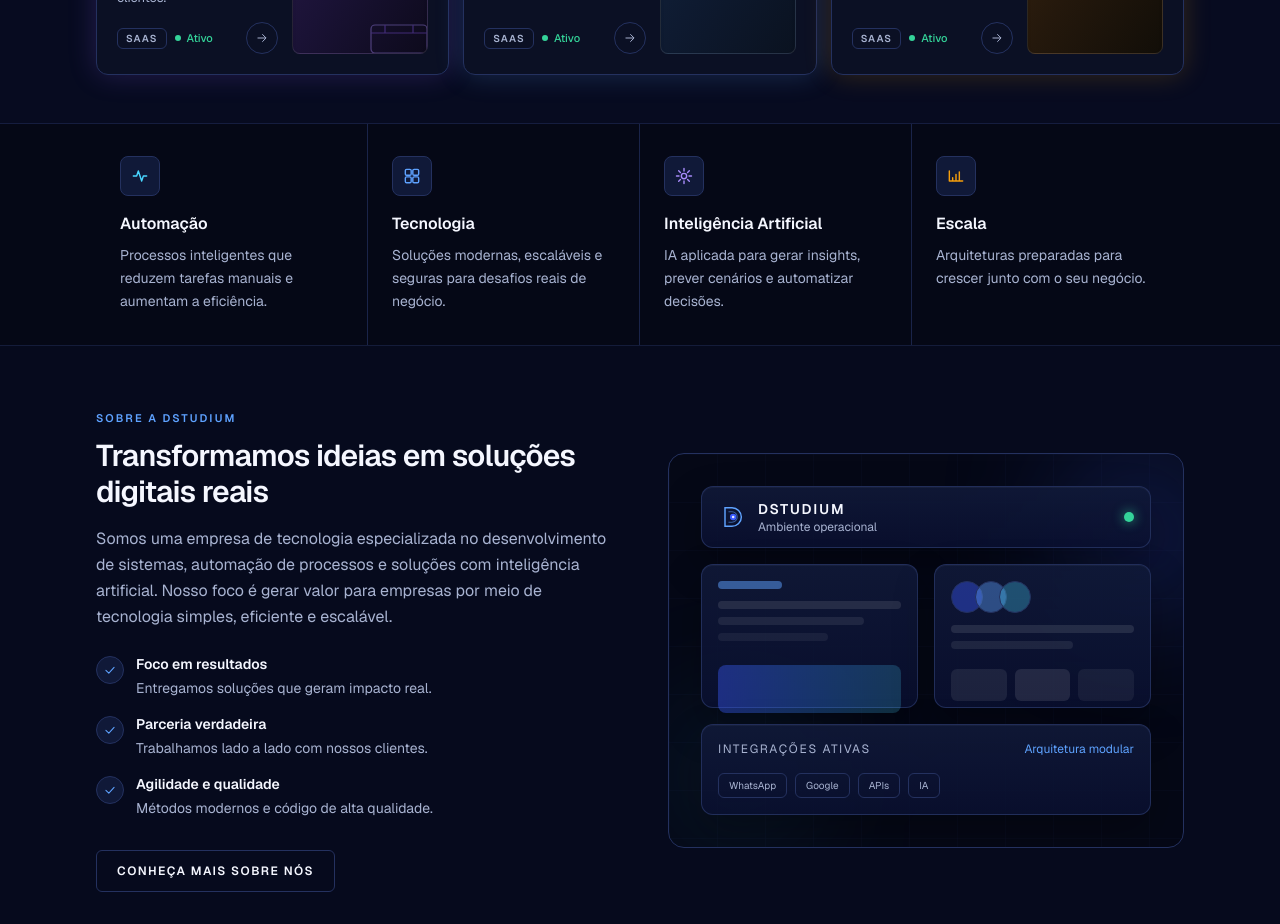
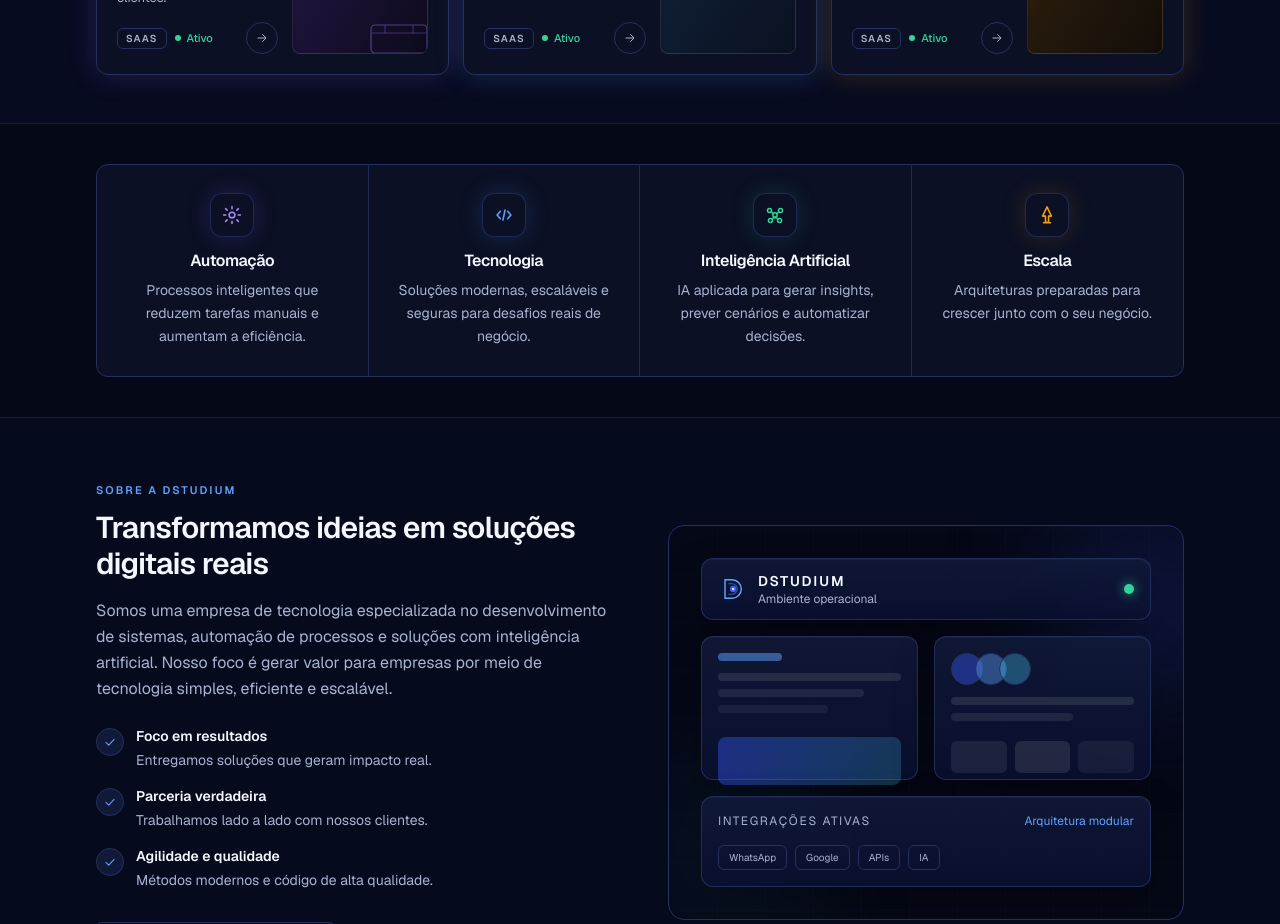
Before and after one commit to danilosipi/dstudium, a Next.js app in the folder frontend/: page / in a window 1280 px wide. Shown: the part 1000-1924 px from the top of the page. Built offline with nearby package versions, Linux system fonts and the light colour scheme.

Commit message:
feat: aproximar faixa de pilares do protótipo

```diff
--- a/frontend/src/components/sections/pillars.tsx
+++ b/frontend/src/components/sections/pillars.tsx
@@ -1,52 +1,23 @@
 import { Container } from "@/components/layout/container";
-import {
-  IconAi,
-  IconAutomation,
-  IconScale,
-  IconTech,
-} from "@/components/ui/icons";
+import { PillarItem } from "@/components/ui/pillar-item";
 import { pillars } from "@/data/pillars";
-import type { Pillar } from "@/types";
-
-const iconMap = {
-  automation: IconAutomation,
-  tech: IconTech,
-  ai: IconAi,
-  scale: IconScale,
-} as const;
-
-const accentClass: Record<Pillar["accent"], string> = {
-  cyan: "text-glow",
-  blue: "text-blue-accent",
-  violet: "text-accent-violet",
-  orange: "text-accent-orange",
-};
 
 export function Pillars() {
   return (
     <section
-      className="border-b border-border/50 bg-bg-primary"
+      className="border-b border-border/50 bg-bg-primary py-8 sm:py-10"
       aria-label="Pilares"
     >
-      <Container className="grid divide-y divide-border/70 sm:grid-cols-2 sm:divide-x sm:divide-y-0 lg:grid-cols-4">
-        {pillars.map((pillar) => {
-          const Icon = iconMap[pillar.icon];
-          return (
-            <article key={pillar.id} className="px-5 py-8 sm:px-6">
-              <div
-                className={`mb-4 inline-flex h-10 w-10 items-center justify-center rounded-lg border border-border bg-surface ${accentClass[pillar.accent]}`}
-              >
-                <Icon className="h-5 w-5" />
-              </div>
-              <h3 className="text-base font-semibold text-text-primary">
-                {pillar.title}
-              </h3>
-              <p className="mt-2 text-sm leading-relaxed text-text-secondary">
-                {pillar.description}
-              </p>
-            </article>
-          );
-        })}
+      <Container>
+        <div className="overflow-hidden rounded-xl border border-[#24315F] bg-[#0B1024]">
+          <ul className="grid grid-cols-1 divide-y divide-[#24315F]/80 lg:grid-cols-4 lg:divide-x lg:divide-y-0">
+            {pillars.map((pillar) => (
+              <li key={pillar.id} className="min-w-0">
+                <PillarItem pillar={pillar} />
+              </li>
+            ))}
+          </ul>
+        </div>
       </Container>
     </section>
   );
--- a/frontend/src/components/ui/icons.tsx
+++ b/frontend/src/components/ui/icons.tsx
@@ -10,13 +10,30 @@
   );
 }
 
+export function IconGear({ className = "" }: IconProps) {
+  return (
+    <svg viewBox="0 0 24 24" fill="none" className={className} aria-hidden>
+      <circle cx="12" cy="12" r="3.1" stroke="currentColor" strokeWidth="1.7" />
+      <path
+        d="M12 2.8v2.4M12 18.8v2.4M2.8 12h2.4M18.8 12h2.4M5.05 5.05l1.7 1.7M17.25 17.25l1.7 1.7M18.95 5.05l-1.7 1.7M6.75 17.25l-1.7 1.7"
+        stroke="currentColor"
+        strokeWidth="1.7"
+        strokeLinecap="round"
+      />
+    </svg>
+  );
+}
+
 export function IconTech({ className = "" }: IconProps) {
   return (
     <svg viewBox="0 0 24 24" fill="none" className={className} aria-hidden>
-      <rect x="4" y="4" width="7" height="7" rx="1.5" stroke="currentColor" strokeWidth="1.7" />
-      <rect x="13" y="4" width="7" height="7" rx="1.5" stroke="currentColor" strokeWidth="1.7" />
-      <rect x="4" y="13" width="7" height="7" rx="1.5" stroke="currentColor" strokeWidth="1.7" />
-      <rect x="13" y="13" width="7" height="7" rx="1.5" stroke="currentColor" strokeWidth="1.7" />
+      <path
+        d="M8 8 4.5 12 8 16M16 8l3.5 4L16 16M13.2 6.5 10.8 17.5"
+        stroke="currentColor"
+        strokeWidth="1.7"
+        strokeLinecap="round"
+        strokeLinejoin="round"
+      />
     </svg>
   );
 }
@@ -30,10 +47,34 @@
   );
 }
 
+export function IconNeural({ className = "" }: IconProps) {
+  return (
+    <svg viewBox="0 0 24 24" fill="none" className={className} aria-hidden>
+      <circle cx="6" cy="7" r="2.2" stroke="currentColor" strokeWidth="1.6" />
+      <circle cx="18" cy="7" r="2.2" stroke="currentColor" strokeWidth="1.6" />
+      <circle cx="12" cy="12" r="2.4" stroke="currentColor" strokeWidth="1.6" />
+      <circle cx="7" cy="18" r="2.2" stroke="currentColor" strokeWidth="1.6" />
+      <circle cx="17" cy="18" r="2.2" stroke="currentColor" strokeWidth="1.6" />
+      <path
+        d="M7.8 8.4 10.4 10.6M16.2 8.4 13.6 10.6M12 14.4v1.4M9.2 16.4l1.4-2.2M14.8 16.4l-1.4-2.2"
+        stroke="currentColor"
+        strokeWidth="1.5"
+        strokeLinecap="round"
+      />
+    </svg>
+  );
+}
+
 export function IconScale({ className = "" }: IconProps) {
   return (
     <svg viewBox="0 0 24 24" fill="none" className={className} aria-hidden>
-      <path d="M4 18V6M4 18h16M8 14v4M12 10v8M16 7v11" stroke="currentColor" strokeWidth="1.7" strokeLinecap="round" />
+      <path
+        d="M12 3.2 7.2 13.2h3.1V20h3.4v-6.8h3.1L12 3.2Z"
+        stroke="currentColor"
+        strokeWidth="1.7"
+        strokeLinejoin="round"
+      />
+      <path d="M8.2 20.5h7.6" stroke="currentColor" strokeWidth="1.7" strokeLinecap="round" />
     </svg>
   );
 }
--- /dev/null
+++ b/frontend/src/components/ui/pillar-item.tsx
@@ -0,0 +1,65 @@
+import type { ReactNode } from "react";
+import {
+  IconGear,
+  IconNeural,
+  IconScale,
+  IconTech,
+} from "@/components/ui/icons";
+import type { Pillar, PillarAccent, PillarIcon } from "@/types";
+
+const accentStyles: Record<
+  PillarAccent,
+  { icon: string; glow: string }
+> = {
+  purple: {
+    icon: "text-accent-violet",
+    glow: "shadow-[0_0_24px_rgba(139,92,246,0.18)]",
+  },
+  blue: {
+    icon: "text-blue-accent",
+    glow: "shadow-[0_0_24px_rgba(94,162,255,0.18)]",
+  },
+  green: {
+    icon: "text-accent-green",
+    glow: "shadow-[0_0_24px_rgba(52,211,153,0.16)]",
+  },
+  orange: {
+    icon: "text-accent-orange",
+    glow: "shadow-[0_0_24px_rgba(245,158,11,0.16)]",
+  },
+};
+
+const iconMap: Record<
+  PillarIcon,
+  (props: { className?: string }) => ReactNode
+> = {
+  automation: IconGear,
+  tech: IconTech,
+  ai: IconNeural,
+  scale: IconScale,
+};
+
+type PillarItemProps = {
+  pillar: Pillar;
+};
+
+export function PillarItem({ pillar }: PillarItemProps) {
+  const styles = accentStyles[pillar.accent];
+  const Icon = iconMap[pillar.icon];
+
+  return (
+    <article className="flex h-full flex-col items-center px-4 py-6 text-center sm:px-5 sm:py-7">
+      <div
+        className={`mb-3.5 inline-flex h-10 w-10 items-center justify-center rounded-xl border border-[#24315F]/80 bg-[#0B1024] sm:h-11 sm:w-11 ${styles.icon} ${styles.glow}`}
+      >
+        <Icon className="h-[22px] w-[22px]" />
+      </div>
+      <h3 className="text-[15px] leading-tight font-semibold tracking-tight text-[#F5F7FF] sm:text-base">
+        {pillar.title}
+      </h3>
+      <p className="mt-2 max-w-[15.5rem] text-[13px] leading-relaxed text-[#A8B3D1] sm:text-sm">
+        {pillar.description}
+      </p>
+    </article>
+  );
+}
--- a/frontend/src/data/pillars.ts
+++ b/frontend/src/data/pillars.ts
@@ -6,7 +6,7 @@
     title: "Automação",
     description:
       "Processos inteligentes que reduzem tarefas manuais e aumentam a eficiência.",
-    accent: "cyan",
+    accent: "purple",
     icon: "automation",
   },
   {
@@ -22,7 +22,7 @@
     title: "Inteligência Artificial",
     description:
       "IA aplicada para gerar insights, prever cenários e automatizar decisões.",
-    accent: "violet",
+    accent: "green",
     icon: "ai",
   },
   {
--- a/frontend/src/types/index.ts
+++ b/frontend/src/types/index.ts
@@ -21,12 +21,15 @@
   preview: ProjectPreview;
 };
 
+export type PillarAccent = "purple" | "blue" | "green" | "orange";
+export type PillarIcon = "automation" | "tech" | "ai" | "scale";
+
 export type Pillar = {
   id: string;
   title: string;
   description: string;
-  accent: "cyan" | "blue" | "violet" | "orange";
-  icon: "automation" | "tech" | "ai" | "scale";
+  accent: PillarAccent;
+  icon: PillarIcon;
 };
 
 export type Solution = {
```
